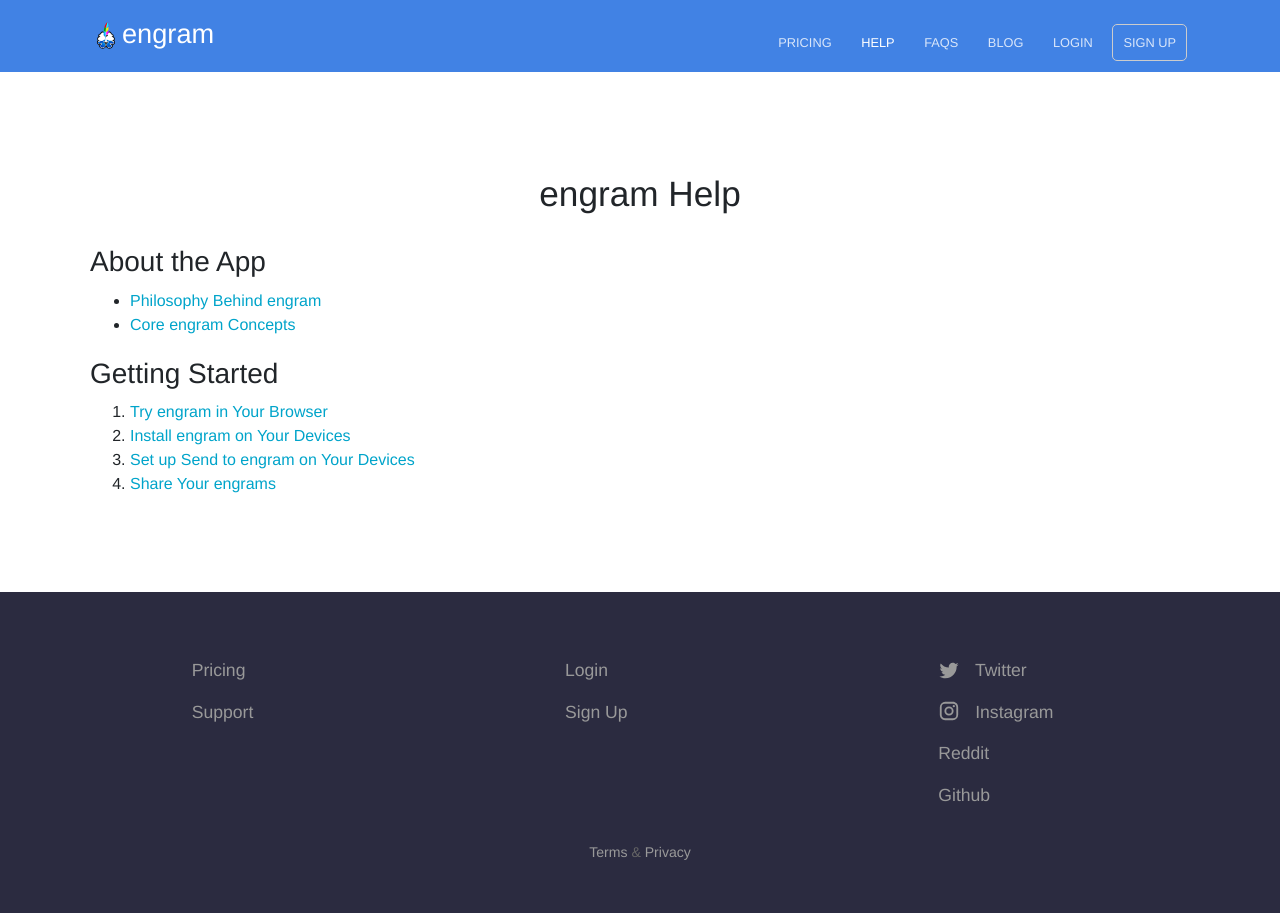
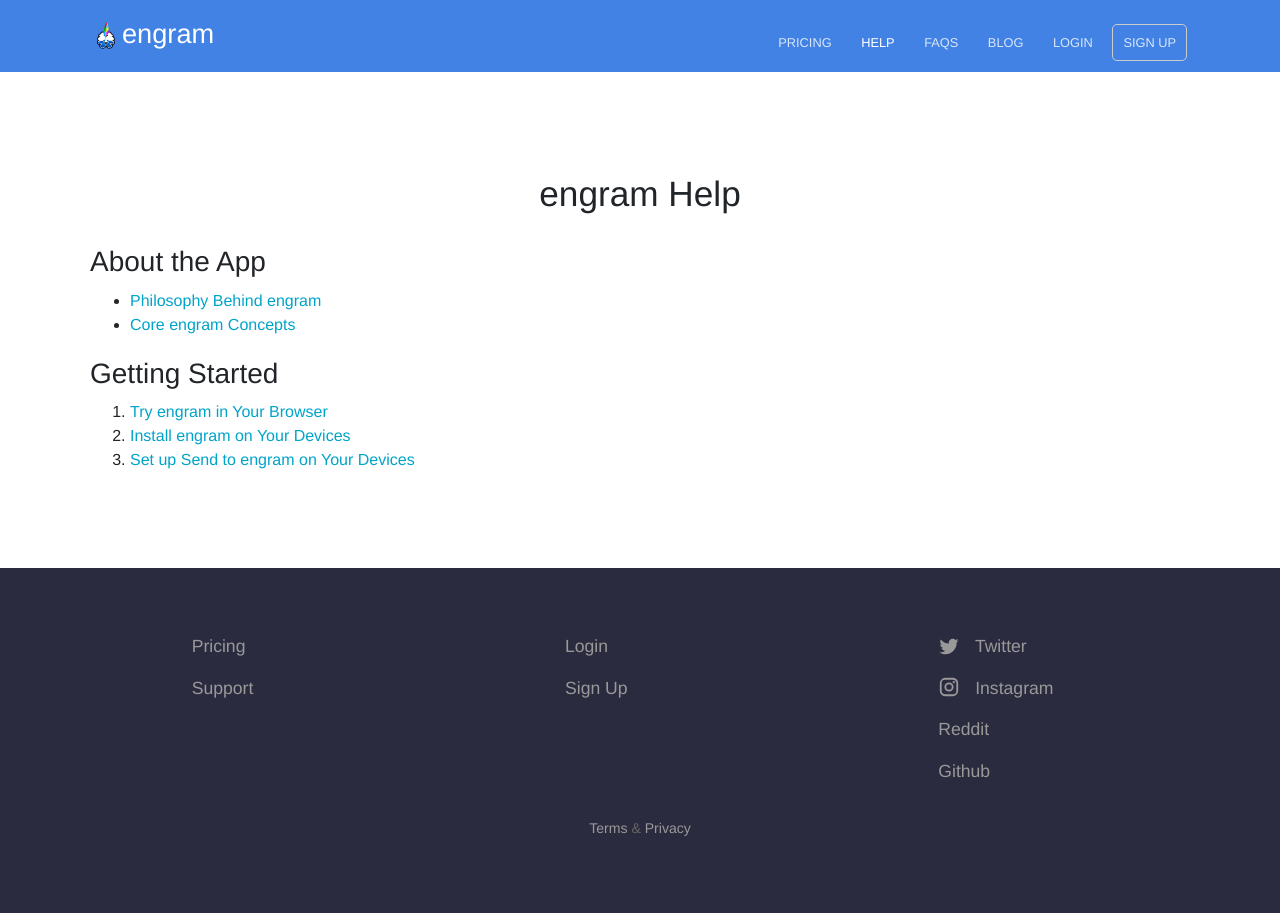
Before and after one commit to engramhq/engram-product-site, a Jekyll site: the page built from help/index.md, in a window 1280 px wide. Built offline with Jekyll 4.4.1, drawn with Linux system fonts in a browser that asks for light colours.

Commit message:
Hide sharing engram help article

```diff
--- a/help/index.md
+++ b/help/index.md
@@ -14,4 +14,4 @@
 0. [Try engram in Your Browser](getting-started/engram-in-your-browser)
 1. [Install engram on Your Devices](getting-started/install-engram-on-your-devices)
 2. [Set up Send to engram on Your Devices](getting-started/how-to-setup-send-to-engram)
-3. [Share Your engrams](getting-started/share-your-engrams)
+<!-- 3. [Share Your engrams](getting-started/share-your-engrams) -->
```
